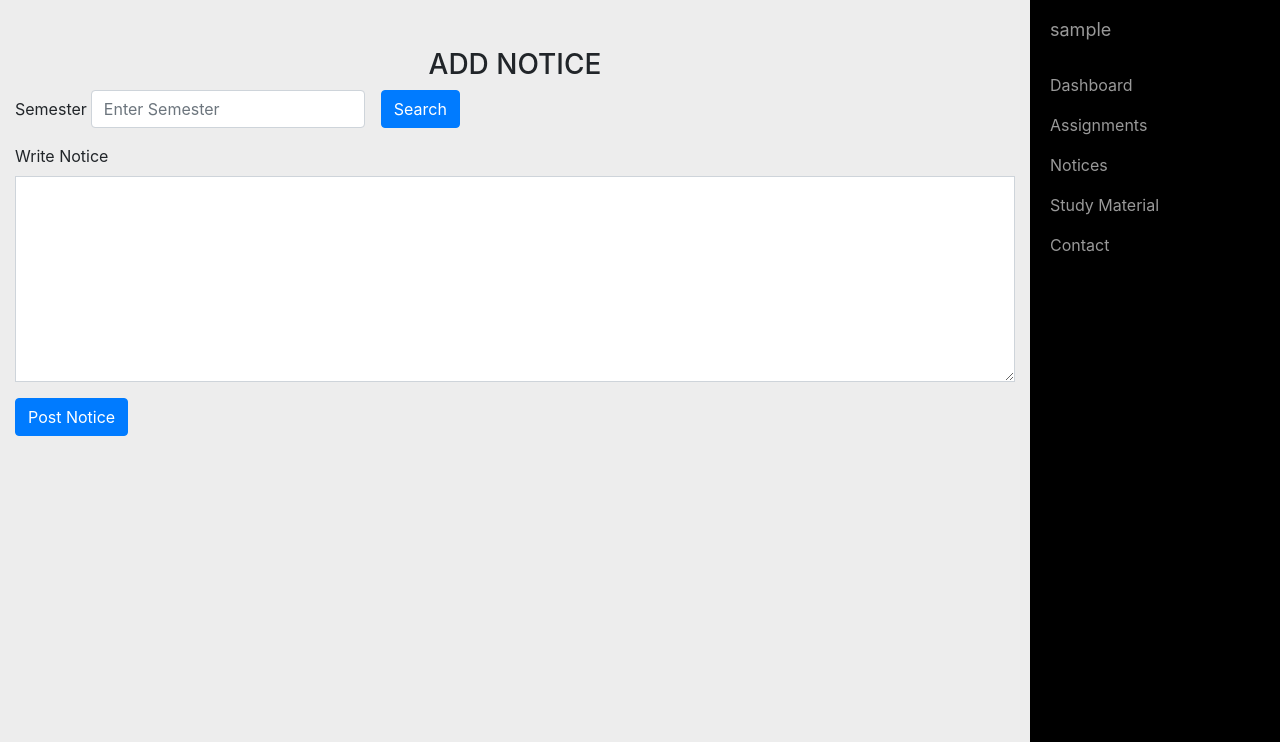
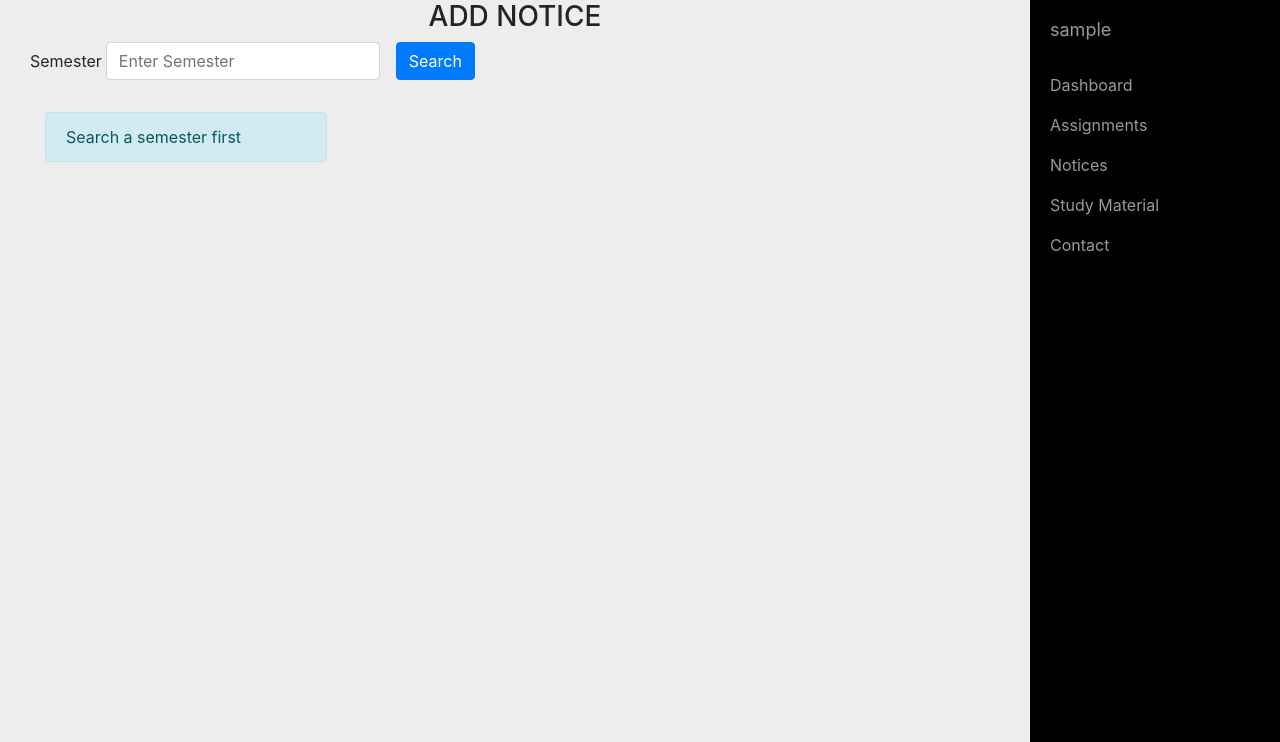
Before and after one commit to officialbidisha/Assignment-Submission-Portal, a PHP site: page /postnotice.php in a window 1280 px wide. Shown: the part 58-800 px from the top of the page. Run offline with PHP 8.4, Linux system fonts and the light colour scheme; the visitor is signed in with stand-in values (Sample User, id 1).

Commit message:
Teacher side completed 2

```diff
--- a/New/postnotice.php
+++ b/New/postnotice.php
@@ -51,10 +51,10 @@ $semester = !empty($_GET['sem']) ? $_GET['sem'] : '';
         <li> <a href="#">Contact</a> </li>
       </ul>
     </div> <!-- /#sidebar-wrapper -->
-    <div class="container">
-      <div class="p-4"></div>
+    <div class="container mt-3 custom-form-container" style="width:1000px; margin:0 auto;">
+
       <h3 style="text-align:center"> ADD NOTICE</h3>
-      <form class="form-inline">
+      <form  class="form-inline" >
         <div class="form-group">
           <label for="sem">Semester</label>
           <div class="mr-1"></div>
@@ -64,9 +64,10 @@ $semester = !empty($_GET['sem']) ? $_GET['sem'] : '';
         <button type="submit" class="btn btn-primary">Search</button>
 
       </form>
+
       <div class="p-2"></div>
       <?php
-      if (isset($_GET["sem"])) {
+      if (isset($_GET["sem"]) && $_GET["sem"] != "") {
 
       ?>
         <form action="" method="post">
@@ -94,12 +95,11 @@ $semester = !empty($_GET['sem']) ? $_GET['sem'] : '';
             </select>
 
           </div>
+          <div class="form-group">
+          <label for="No.">Number</label>
+          <input type="text" name="noticenum" class="form-control w-25" aria-describedby="studyMaterialTopicHelp" placeholder="Number" required>
+        </div>
 
-        <?php
-      } else {
-        //echo 'Search a semester first';
-      }
-        ?>
         <div class="form-group">
           <label for="exampleFormControlTextarea1">Write Notice</label>
           <textarea class="form-control rounded-0" name="file" id="exampleFormControlTextarea1" rows="8"></textarea>
@@ -109,27 +109,60 @@ $semester = !empty($_GET['sem']) ? $_GET['sem'] : '';
         </form>
         <?php
 
-        $subject = isset($_POST['subject']) ? $_POST['subject'] : '';
-        $file = isset($_POST['file']) ? $_POST['file'] : '';
 
-        if (isset($_POST['post'])) {
+        if (isset($_POST['post']) && isset($_POST['noticenum']) && isset($_POST['subject']) && isset($_POST['file'])) {
+          $noticenum = $_POST['noticenum'];
+          $subject = $_POST['subject'];
+          $file = $_POST['file'];
           $sem_sub = $_POST["semester"];
           date_default_timezone_set('Indian/Antananarivo');
           $date = date("Y/m/d");
           if ($sem_sub != "" &&  $file != "" && $subject != "") {
-            $query = "INSERT INTO notice(sem,file,subject,date) VALUES('$sem_sub','$file','$subject','$date')";
+            $query = "INSERT INTO notice(notice_num,sem,file,subject,notice_date) VALUES ('$noticenum', '$sem_sub', '$file', '$subject', '$date')";
             $data = mysqli_query($con, $query);
 
-            if ($data) {
-              echo "Notice Posted";
-            }
-          } else {
-            echo "All fields required $sem_sub,$file,$subject";
-          }
+            if ($data) { ?>
+              <div class="p-2"></div>
+              <div class="container d-flex justify-content-center">
+                <div class="d-flex justify-content-center alert alert-success" style="width:30%">
+                  <?php echo "Notice Posted"; ?>
+                </div>
+              </div>
+            <?php } else { ?>
+              <div class="p-2"></div>
+              <div class="container d-flex justify-content-center">
+                <div class="d-flex justify-content-center alert alert-danger" style="width:30%">
+                  <?php echo "Incorrect format"; ?>
+                </div>
+              </div>
+            <?php }
+          } else { ?>
+            <div class="p-2"></div>
+            <div class="container d-flex justify-content-center">
+              <div class="d-flex justify-content-center alert alert-danger" style="width:30%">
+                <?php echo "All fields required"; ?>
+              </div>
+            </div>
+        <?php }
         }
         ?>
+
+        <?php
+      } else { ?>
+          <div class="p-2"></div>
+          <div class="container d-flex">
+            <div class="d-flex  alert alert-info" style="width:30%">
+
+              <?php echo 'Search a semester first'; ?>
+            </div>
+          </div>
+        <?php }
+        ?>
+
     </div>
-  </div><!---Wrapper toggled--->
+    <!---CONTAINER---->
+  </div>
+  <!---Wrapper toggled--->
 </body>
 
 </html>
--- a/New/tablestyle.css
+++ b/New/tablestyle.css
@@ -7,7 +7,7 @@
 td{ background-color:rgba(0,0,0,.075); border-left:1px solid rgb(161, 161, 161); border-right: 1px solid rgb(161,161,161);padding:  3px;
 text-align: center;}
 th{
-
+    background-color:rgba(0,0,0,.075);
     text-align: center;
     padding: 15px;
 }
```
Also changed, not shown: New/submissionreport.php (+26 -9 lines).
